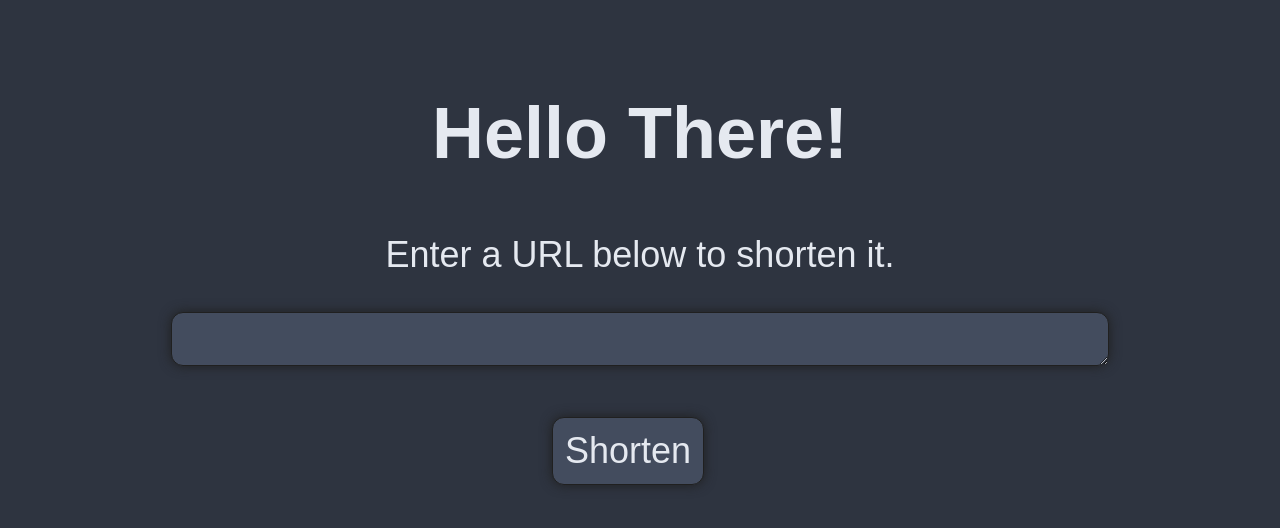
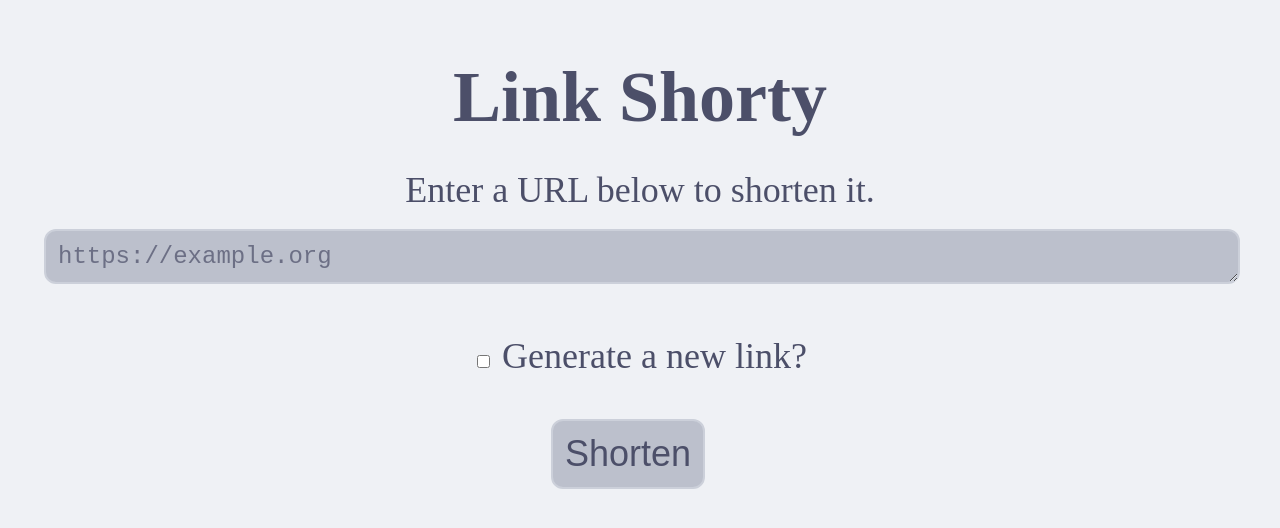
Before and after one commit to rubyowo/linkshorty, a website: page src/public/index.html in a window 1280 px wide. Drawn offline with Linux system fonts and the light colour scheme.

Commit message:
feat: option to use a pre-existing url, and catppuccin mocha and latte

```diff
--- a/src/public/index.html
+++ b/src/public/index.html
@@ -6,15 +6,22 @@
     <meta name="viewport" content="width=device-width, initial-scale=1.0" />
     <title>Link Shorty</title>
     <link rel="stylesheet" href="/public/style.css" />
+    <script defer src="/public/script.js"></script>
   </head>
   <body>
-    <h1>Hello There!</h1>
+    <div id="content">
+    <h1>Link Shorty</h1>
     <p>Enter a URL below to shorten it.</p>
-    <textarea id="url" rows="1" cols="80" autocomplete="off" autocapitalize="none" autocorrect="off" spellcheck="false"></textarea>
+    <textarea id="url" rows="1" cols="80" autocomplete="off" autocapitalize="none" autocorrect="off" spellcheck="false" placeholder="https://example.org"></textarea>
+    <br />
+    <br />
+    <label id="generate">
+      <input type="checkbox" id="generateCheckbox"/> Generate a new link?
+    </label>
     <br />
     <br />
     <button id="shorten" type="submit">Shorten</button>
     <code id="result"></code>
+    </div>
   </body>
-  <script defer src="/public/script.js"></script>
 </html>
--- a/src/public/script.js
+++ b/src/public/script.js
@@ -1,5 +1,6 @@
-const textarea = document.querySelector("textarea");
-const button = document.querySelector("button");
+const url = document.getElementById("url");
+const generateCheckbox = document.getElementById("generateCheckbox");
+const button = document.getElementById("shorten");
 const output = document.getElementById("result");
 
 async function main() {
@@ -10,11 +11,13 @@ async function main() {
 		const res = await fetch("/api/new", {
 			method: "POST",
 			headers: headers,
-			body: JSON.stringify({ url: textarea.value }),
+			body: JSON.stringify({
+				url: url.value,
+				generate: generateCheckbox.checked,
+			}),
 		});
 		const content = res.ok ? await res.text() : (await res.json()).message;
 		output.textContent = content;
-		console.log(content);
 	} catch (err) {
 		alert(`Error: ${err}`);
 		console.error(err);
@@ -26,7 +29,6 @@ button.addEventListener("click", async () => {
 });
 
 document.addEventListener("keydown", async (e) => {
-	e = e || window.event || event;
 	if (e.ctrlKey && e.key === "Enter") {
 		e.preventDefault();
 		await main();
--- a/src/public/style.css
+++ b/src/public/style.css
@@ -1,42 +1,76 @@
+@media (prefers-color-scheme: dark) {
+	body {
+		background-color: #1e1e2e;
+	}
+
+	* {
+		color: #cdd6f4;
+	}
+
+	textarea,
+	button {
+		background-color: #45475a;
+		border: 2px solid #313244;
+	}
+
+	textarea::placeholder {
+		color: #a6adc8;
+	}
+
+	input[type="checkbox"] {
+		background-color: #313244;
+	}
+}
+
+@media (prefers-color-scheme: light) {
+	body {
+		background-color: #eff1f5;
+	}
+
+	* {
+		color: #4c4f69;
+	}
+
+	textarea,
+	button {
+		background-color: #bcc0cc;
+		border: 2px solid #ccd0da;
+	}
+
+	textarea::placeholder {
+		color: #6c6f85;
+	}
+}
+
 body {
-	background-color: #2e3440;
 	text-align: center;
 }
 
 * {
-	color: #e5e9f0;
 	padding: 0.5rem;
-	font-family: Arial, Helvetica, sans-serif;
 	font-size: 1.5rem;
+}
+
+#app {
+	text-align: center;
 }
 
 h1 {
 	font-size: 3rem;
-	margin-bottom: 0.5rem;
+	margin: 0;
 }
 
 p {
-	font-size: 1.5rem;
-	margin-bottom: 1rem;
+	margin: 0.25rem 0;
 }
 
 button {
-	background-color: #434c5e;
-	border: 1px solid #202020;
 	border-radius: 0.5rem;
-	box-shadow: 0 0 0.5rem #202020;
-	outline: #202020;
 }
 
 textarea {
-	text-align: center;
-	width: 75%;
 	margin: auto;
-	border: 1px solid #202020;
 	border-radius: 0.5rem;
-	background-color: #434c5e;
-	box-shadow: 0 0 0.5rem #202020;
 	resize: both;
 	font-size: 1rem;
-	outline: #202020;
 }
```
Also changed, not shown: src/database.ts (+12 -1 lines), src/index.ts (+22 -6 lines), 1 other file.
